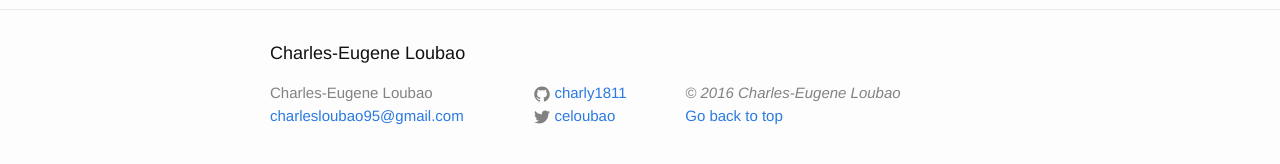
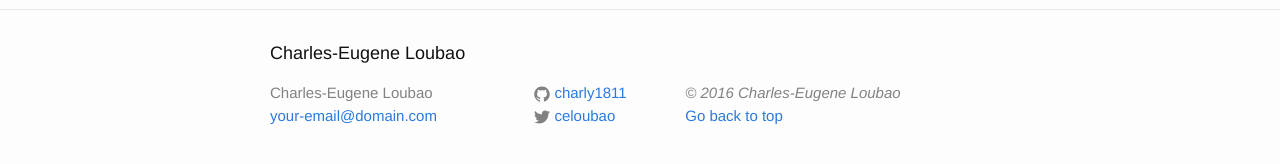
Before and after one commit to charly1811/charly1811.github.io, a Jekyll site: the page built from index.html, in a window 1280 px wide. Shown: the part 367-531 px from the top of the page. Built offline with Jekyll 4.4.1, drawn with Linux system fonts in a browser that asks for light colours.

Commit message:
Revert "test"
This reverts commit a3fafe1220a1883341f12b0a91cbf6284c1fbd72.

```diff
--- a/_config.yml
+++ b/_config.yml
@@ -7,7 +7,7 @@
 
 # Site settings
 title: Charles-Eugene Loubao
-email: charlesloubao95@gmail.com
+email: your-email@domain.com
 description: > # this means to ignore newlines until "baseurl:"
     Thoughts and ideas about programming
 baseurl: "" # the subpath of your site, e.g. /blog
```
